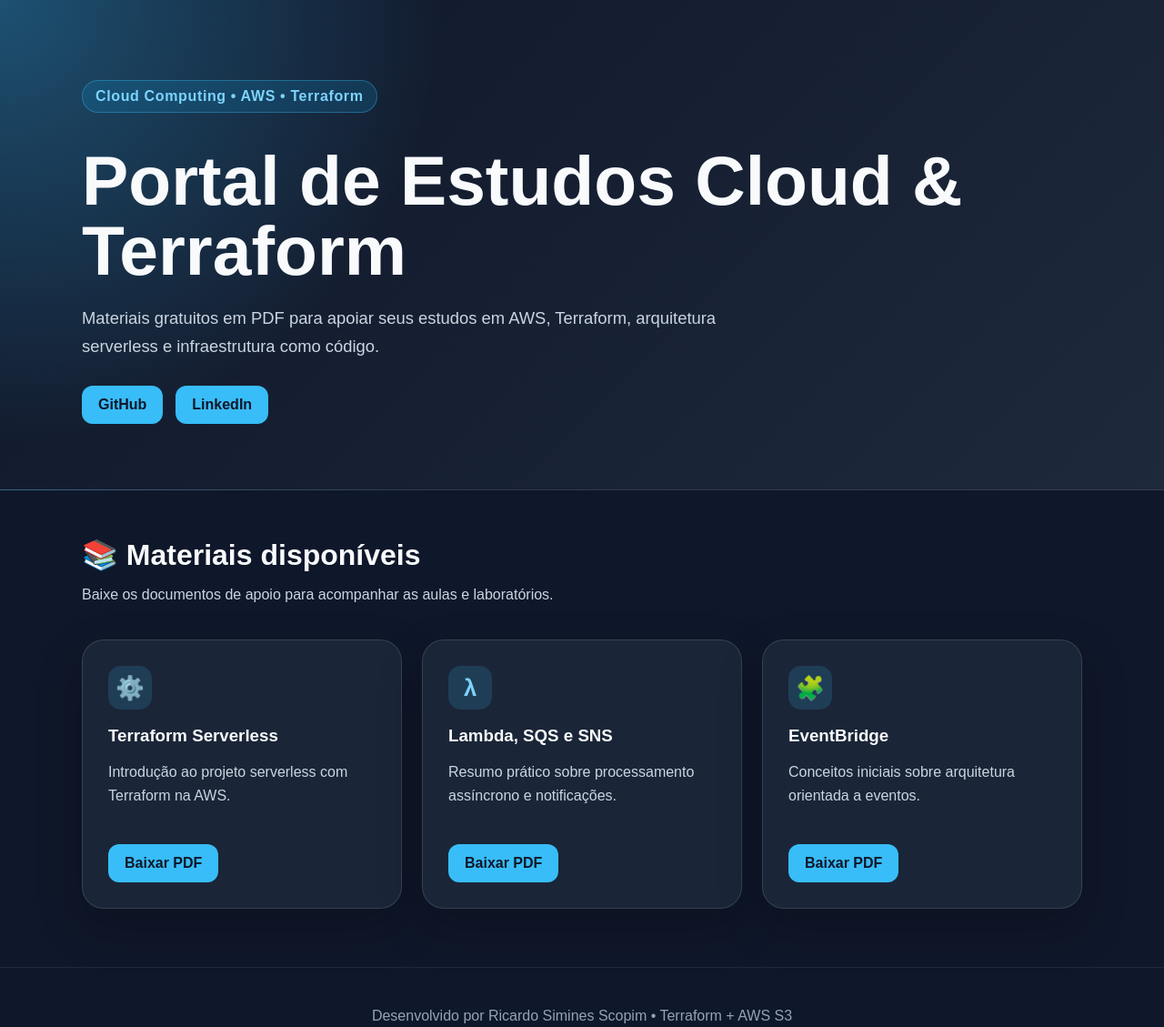
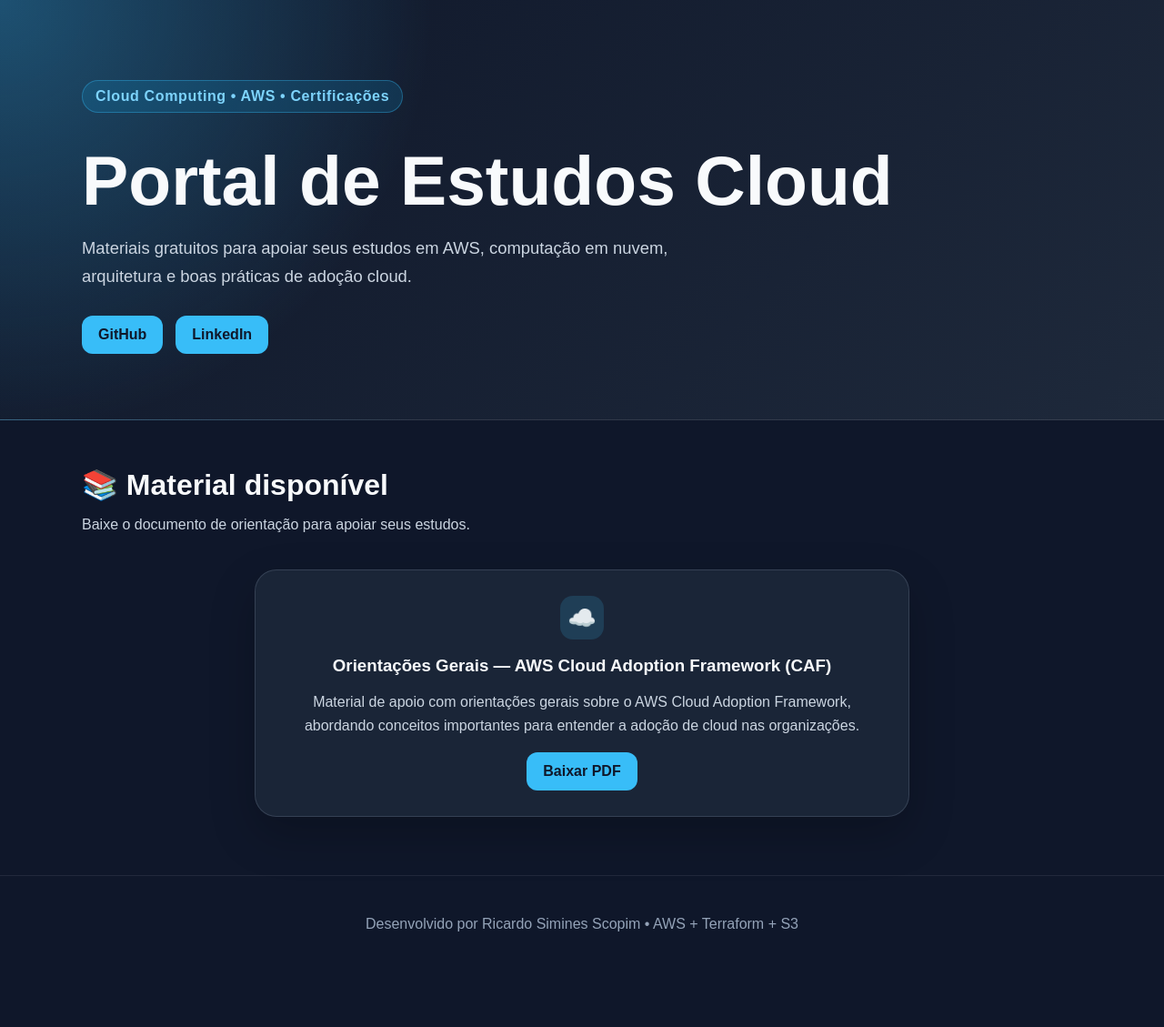
Before and after one commit to rscopim/terraform-serverless, a plain HTML site: page static_site/index.html in a window 1280 px wide. Shown: the whole page at 91% size. After the commit the page ends 1069 px from the top, so only its background shows below. Drawn offline with Linux system fonts and the light colour scheme.

Commit message:
Index novo

```diff
--- a/static_site/index.html
+++ b/static_site/index.html
@@ -11,54 +11,52 @@
 <body>
   <header class="hero">
     <div class="container">
-      <p class="badge">Cloud Computing • AWS • Terraform</p>
+      <p class="badge">Cloud Computing • AWS • Certificações</p>
 
-      <h1>Portal de Estudos Cloud & Terraform</h1>
+      <h1>Portal de Estudos Cloud</h1>
 
       <p class="subtitle">
-        Materiais gratuitos em PDF para apoiar seus estudos em AWS, Terraform,
-        arquitetura serverless e infraestrutura como código.
+        Materiais gratuitos para apoiar seus estudos em AWS, computação em nuvem,
+        arquitetura e boas práticas de adoção cloud.
       </p>
 
       <div class="links">
         <a href="https://github.com/rscopim" target="_blank">GitHub</a>
-        <a href="https://www.linkedin.com/in/ricardosiminesscopim/" target="_blank">LinkedIn</a>
+        <a href="https://www.linkedin.com/in/ricardo-simines-scopim/" target="_blank">LinkedIn</a>
       </div>
     </div>
   </header>
 
   <main class="container">
     <section class="section-header">
-      <h2>📚 Materiais disponíveis</h2>
-      <p>Baixe os documentos de apoio para acompanhar as aulas e laboratórios.</p>
+      <h2>📚 Material disponível</h2>
+      <p>Baixe o documento de orientação para apoiar seus estudos.</p>
     </section>
 
-    <section class="cards">
-      <article class="card">
-        <span class="icon">⚙️</span>
-        <h3>Terraform Serverless</h3>
-        <p>Introdução ao projeto serverless com Terraform na AWS.</p>
-        <a class="button" href="materiais/terraform-serverless.pdf" download>Baixar PDF</a>
-      </article>
+    <section class="cards single-card">
+      <article class="card featured-card">
+        <span class="icon">☁️</span>
 
-      <article class="card">
-        <span class="icon">λ</span>
-        <h3>Lambda, SQS e SNS</h3>
-        <p>Resumo prático sobre processamento assíncrono e notificações.</p>
-        <a class="button" href="materiais/lambda-sqs-sns.pdf" download>Baixar PDF</a>
-      </article>
+        <h3>Orientações Gerais — AWS Cloud Adoption Framework (CAF)</h3>
 
-      <article class="card">
-        <span class="icon">🧩</span>
-        <h3>EventBridge</h3>
-        <p>Conceitos iniciais sobre arquitetura orientada a eventos.</p>
-        <a class="button" href="materiais/eventbridge.pdf" download>Baixar PDF</a>
+        <p>
+          Material de apoio com orientações gerais sobre o AWS Cloud Adoption Framework,
+          abordando conceitos importantes para entender a adoção de cloud nas organizações.
+        </p>
+
+        <a
+          class="button"
+          href="materiais/orientacoes-gerais-aws-caf.pdf"
+          download
+        >
+          Baixar PDF
+        </a>
       </article>
     </section>
   </main>
 
   <footer>
-    <p>Desenvolvido por Ricardo Simines Scopim • Terraform + AWS S3</p>
+    <p>Desenvolvido por Ricardo Simines Scopim • AWS + Terraform + S3</p>
   </footer>
 </body>
 </html>
--- a/static_site/style.css
+++ b/static_site/style.css
@@ -134,3 +134,16 @@ footer {
     grid-template-columns: 1fr;
   }
 }
+
+.single-card {
+  grid-template-columns: minmax(280px, 720px);
+  justify-content: center;
+}
+
+.featured-card {
+  text-align: center;
+}
+
+.featured-card p {
+  min-height: auto;
+}
```
Also changed, not shown: 1 other file.
